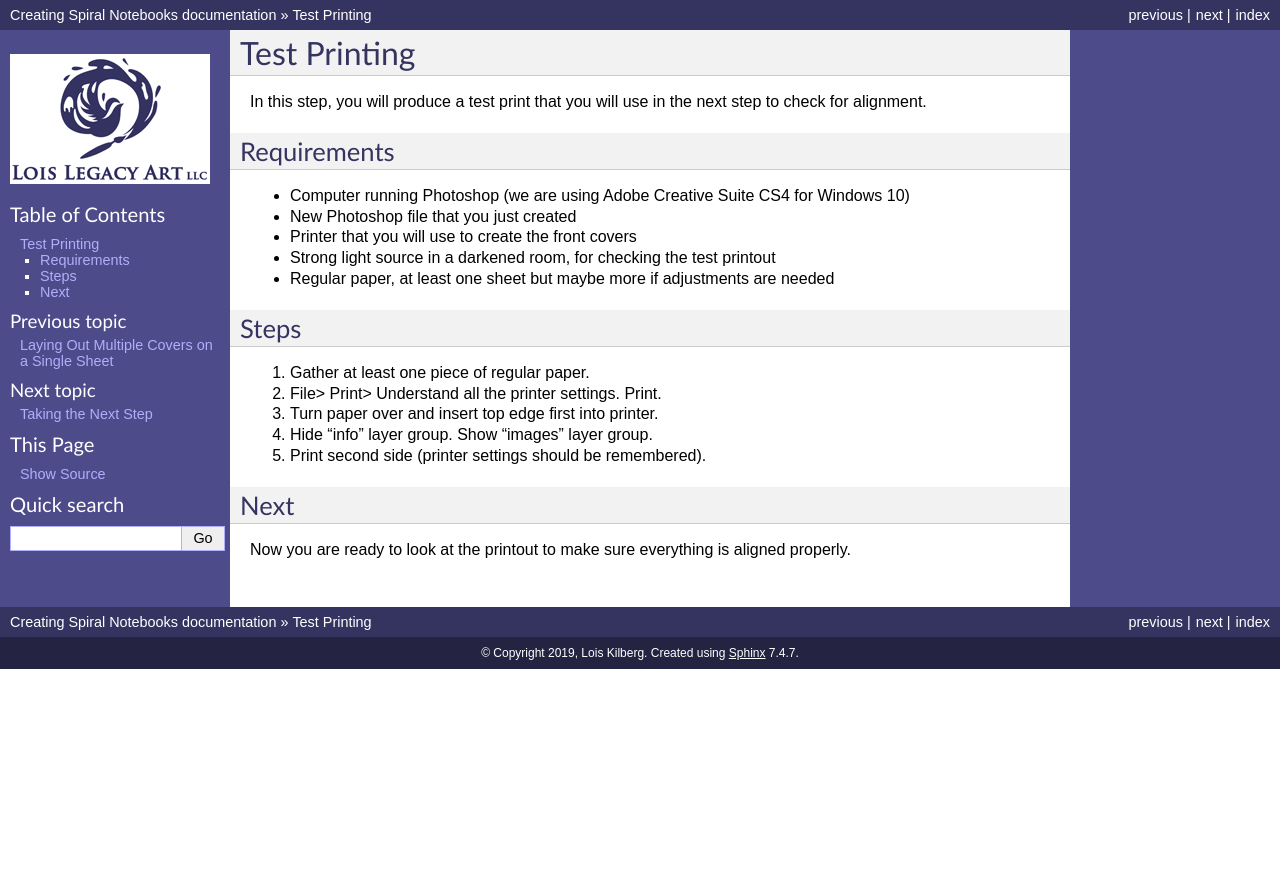
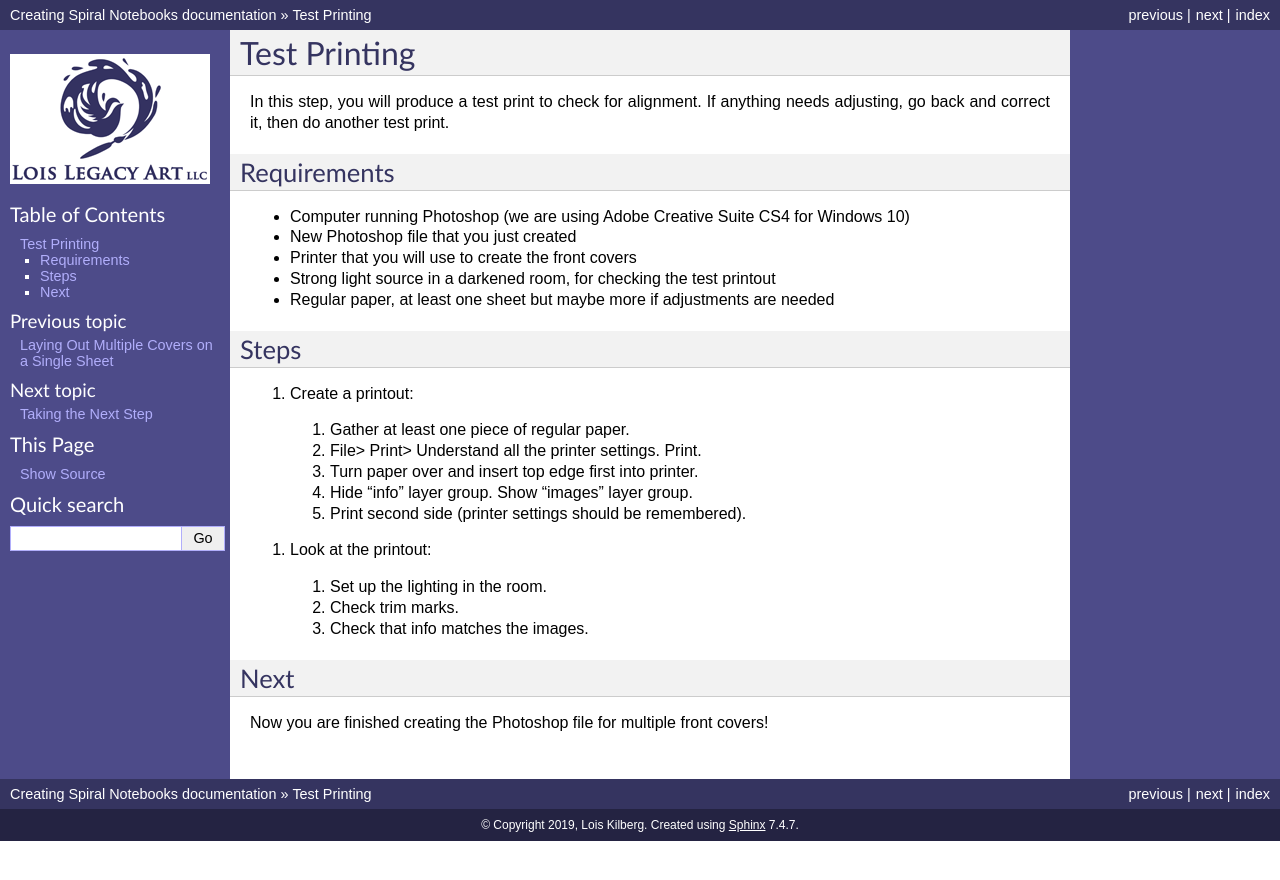
Before and after one commit to loiskilberg/FinalProject, a Sphinx documentation site: the page built from source/03_testPrinting.rst, in a window 1280 px wide. Shown: the top 880 px of the page. Built offline with Sphinx 7.4.7, drawn with Linux system fonts in a browser that asks for light colours.

Commit message:
add more steps

```diff
--- a/source/03_testPrinting.rst
+++ b/source/03_testPrinting.rst
@@ -1,7 +1,7 @@
 Test Printing
 #############
 
-In this step, you will produce a test print that you will use in the next step to check for alignment.
+In this step, you will produce a test print to check for alignment. If anything needs adjusting, go back and correct it, then do another test print.
 
 Requirements
 ============
@@ -15,12 +15,17 @@ Requirements
 Steps
 =====
 
-#. Gather at least one piece of regular paper.
-#. File> Print> Understand all the printer settings. Print.
-#. Turn paper over and insert top edge first into printer.
-#. Hide "info" layer group. Show "images" layer group.
-#. Print second side (printer settings should be remembered).
+#. Create a printout:
+  #. Gather at least one piece of regular paper.
+  #. File> Print> Understand all the printer settings. Print.
+  #. Turn paper over and insert top edge first into printer.
+  #. Hide "info" layer group. Show "images" layer group.
+  #. Print second side (printer settings should be remembered).
+#. Look at the printout:
+  #. Set up the lighting in the room.
+  #. Check trim marks.
+  #. Check that info matches the images.
 
 Next
 ====
-Now you are ready to look at the printout to make sure everything is aligned properly.
+Now you are finished creating the Photoshop file for multiple front covers!
```
